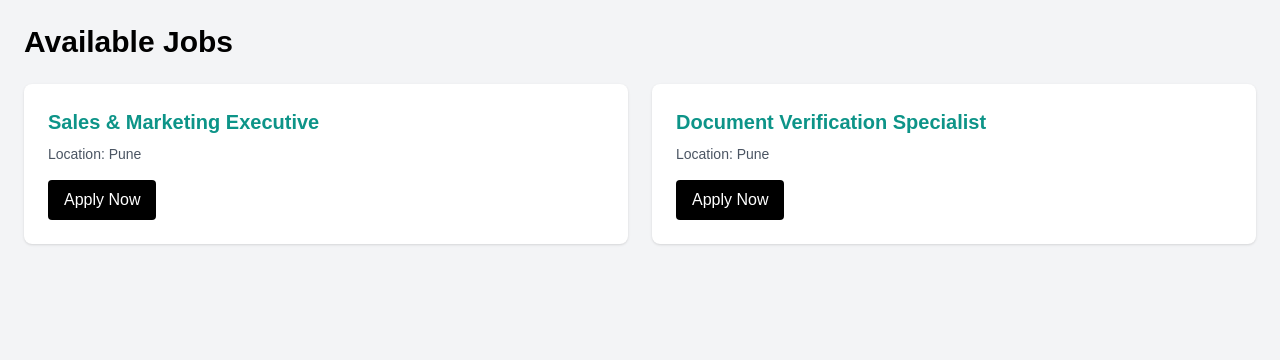
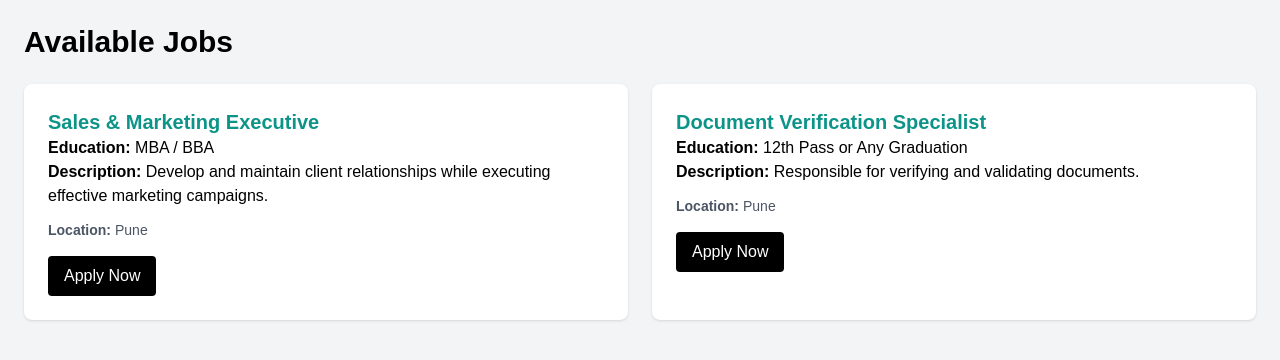
Before and after one commit to DriWeApps/CareerPage, a Next.js app: page / in a window 1280 px wide. Shown: the top 360 px of the page. Built offline with nearby package versions, Linux system fonts and the light colour scheme; sample sign-in values are in the browser's storage.

Commit message:
Fix: Disable static rendering for API routes on Vercel

```diff
--- a/src/app/page.tsx
+++ b/src/app/page.tsx
@@ -25,7 +25,11 @@ export default function HomePage() {
       <div className="grid grid-cols-1 md:grid-cols-2 gap-6">
         <div className="bg-white p-6 rounded-lg shadow hover:shadow-xl transition">
           <h3 className="text-xl font-semibold text-teal-600">Sales & Marketing Executive</h3>
-          <p className="text-sm mt-2 text-gray-600">Location: Pune</p>
+          <p><strong>Education:</strong> MBA / BBA</p>
+          <p><strong>Description:</strong> Develop and maintain client relationships while executing effective marketing campaigns.</p>
+          <p className="flex items-center gap-1 text-sm mt-3 text-gray-600">
+            <strong>Location:</strong> <span>Pune</span>
+          </p>
           <button onClick={() => openForm('Sales & Marketing Executive')} className="mt-4 bg-black text-white px-4 py-2 rounded">
             Apply Now
           </button>
@@ -33,7 +37,11 @@ export default function HomePage() {
 
         <div className="bg-white p-6 rounded-lg shadow hover:shadow-xl transition">
           <h3 className="text-xl font-semibold text-teal-600">Document Verification Specialist</h3>
-          <p className="text-sm mt-2 text-gray-600">Location: Pune</p>
+          <p><strong>Education:</strong> 12th Pass or Any Graduation</p>
+          <p><strong>Description:</strong> Responsible for verifying and validating documents.</p>
+          <p className="flex items-center gap-1 text-sm mt-3 text-gray-600">
+            <strong>Location:</strong> <span>Pune</span>
+          </p>
           <button onClick={() => openForm('Document Verification Specialist')} className="mt-4 bg-black text-white px-4 py-2 rounded">
             Apply Now
           </button>
@@ -48,7 +56,6 @@ export default function HomePage() {
               const fd = new FormData(e.currentTarget as HTMLFormElement);
               const res = await fetch('/api/application', { method: 'POST', body: fd });
               if (res.ok) {
-                // show a friendly popup and close
                 alert('✅ Application submitted successfully');
                 setShowForm(false);
               } else {
```
